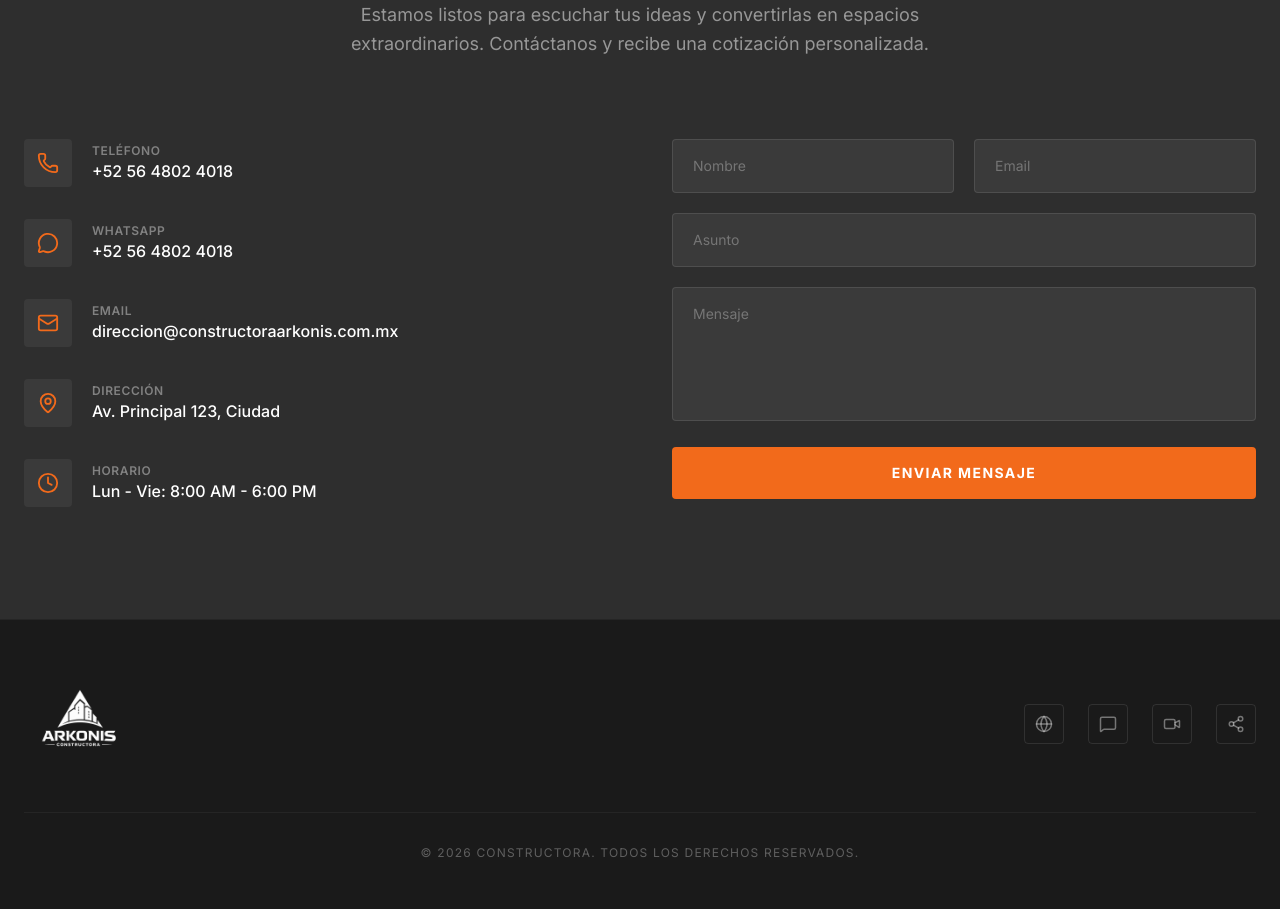
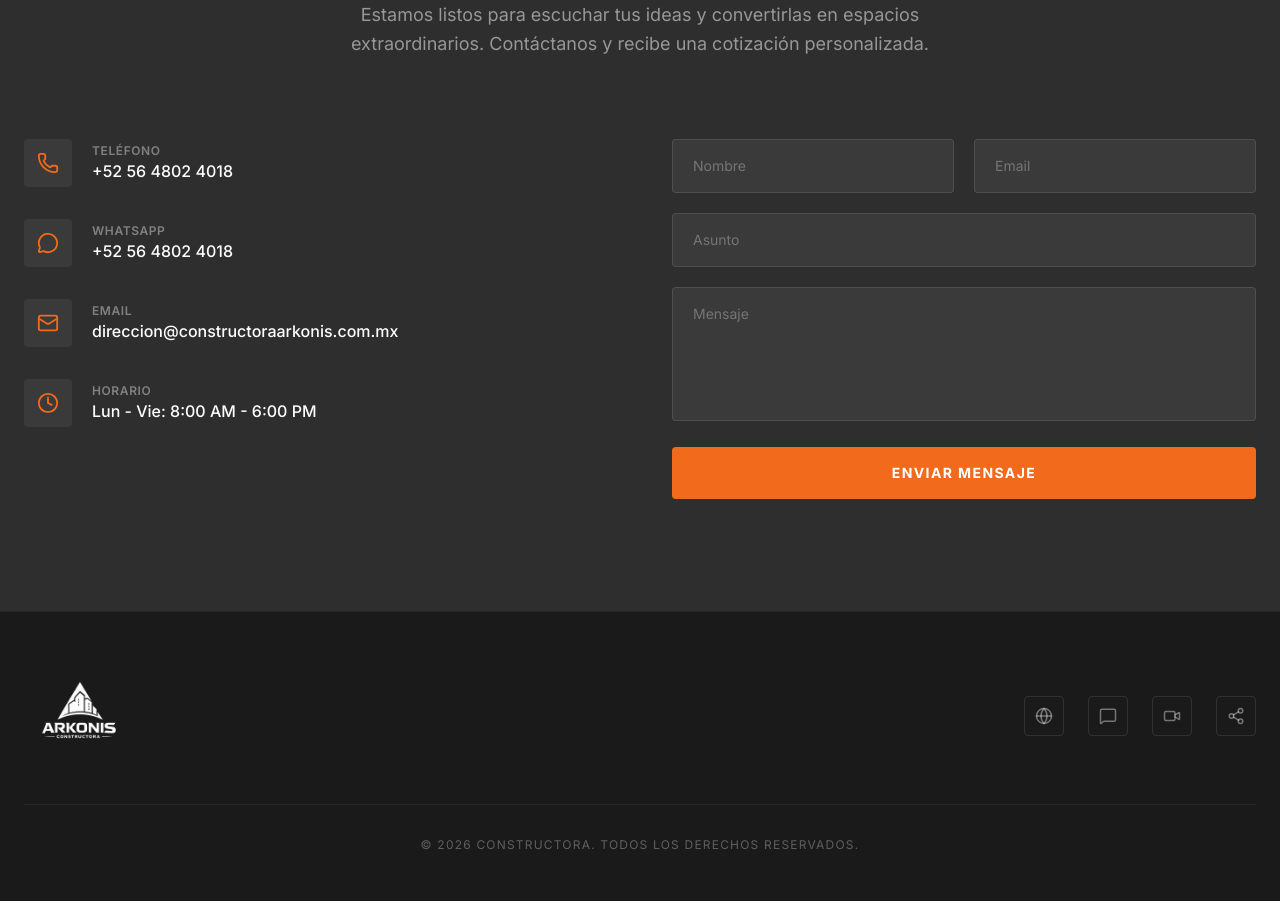
Before and after one commit to jesethflow99/arkonis.github.io, a React (Vite) app: page / in a window 1280 px wide. Shown: the part 4100-5009 px from the top of the page. Built offline with nearby package versions, Linux system fonts and the light colour scheme.

Commit message:
remove address

```diff
--- a/src/components/Contact.jsx
+++ b/src/components/Contact.jsx
@@ -52,7 +52,7 @@ export default function Contact() {
                 { icon: Phone, label: 'Teléfono', value: '+52 56 4802 4018', href: `https://wa.me/${WHATSAPP_NUMBER}` },
                 { icon: MessageCircle, label: 'WhatsApp', value: '+52 56 4802 4018', href: `https://wa.me/${WHATSAPP_NUMBER}` },
                 { icon: Mail, label: 'Email', value: 'direccion@constructoraarkonis.com.mx', href: 'mailto:direccion@constructoraarkonis.com.mx' },
-                { icon: MapPin, label: 'Dirección', value: 'Av. Principal 123, Ciudad' },
+
                 { icon: Clock, label: 'Horario', value: 'Lun - Vie: 8:00 AM - 6:00 PM' },
               ].map((item) => {
                 const content = (
```
